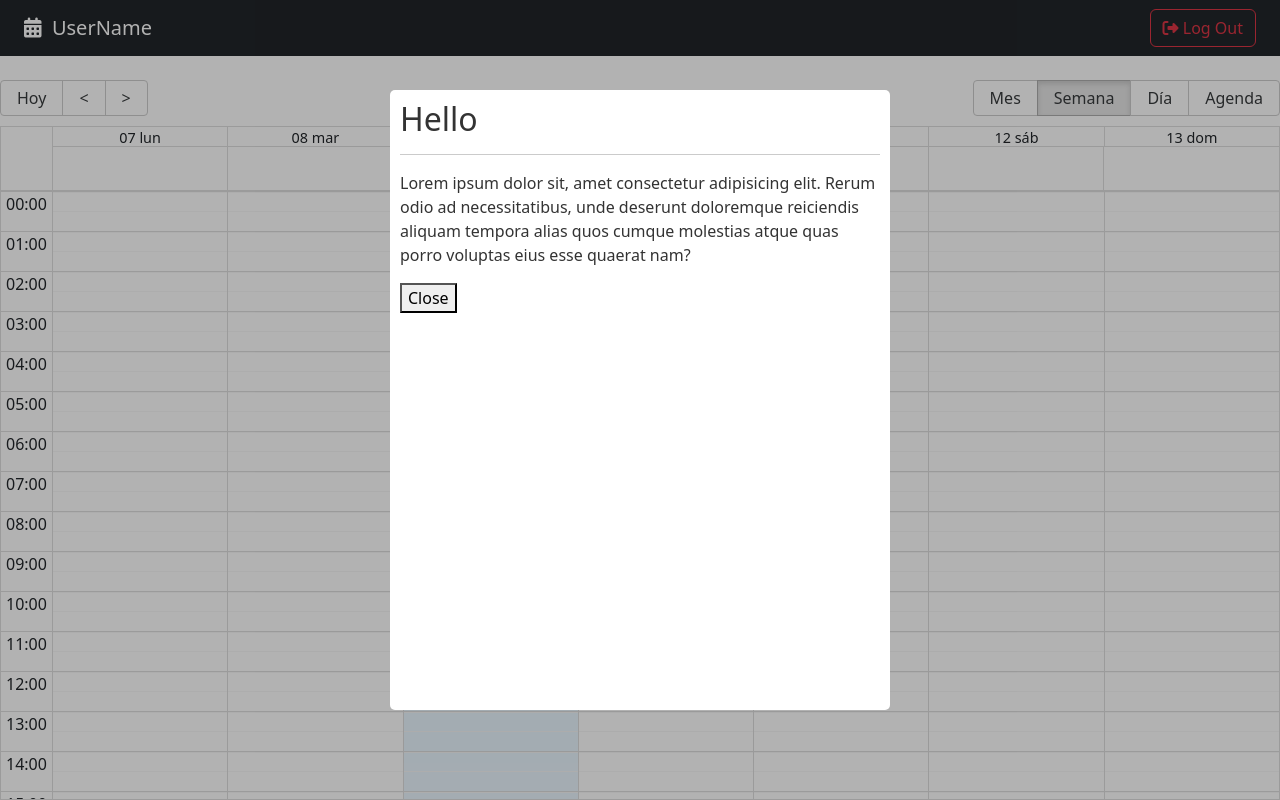
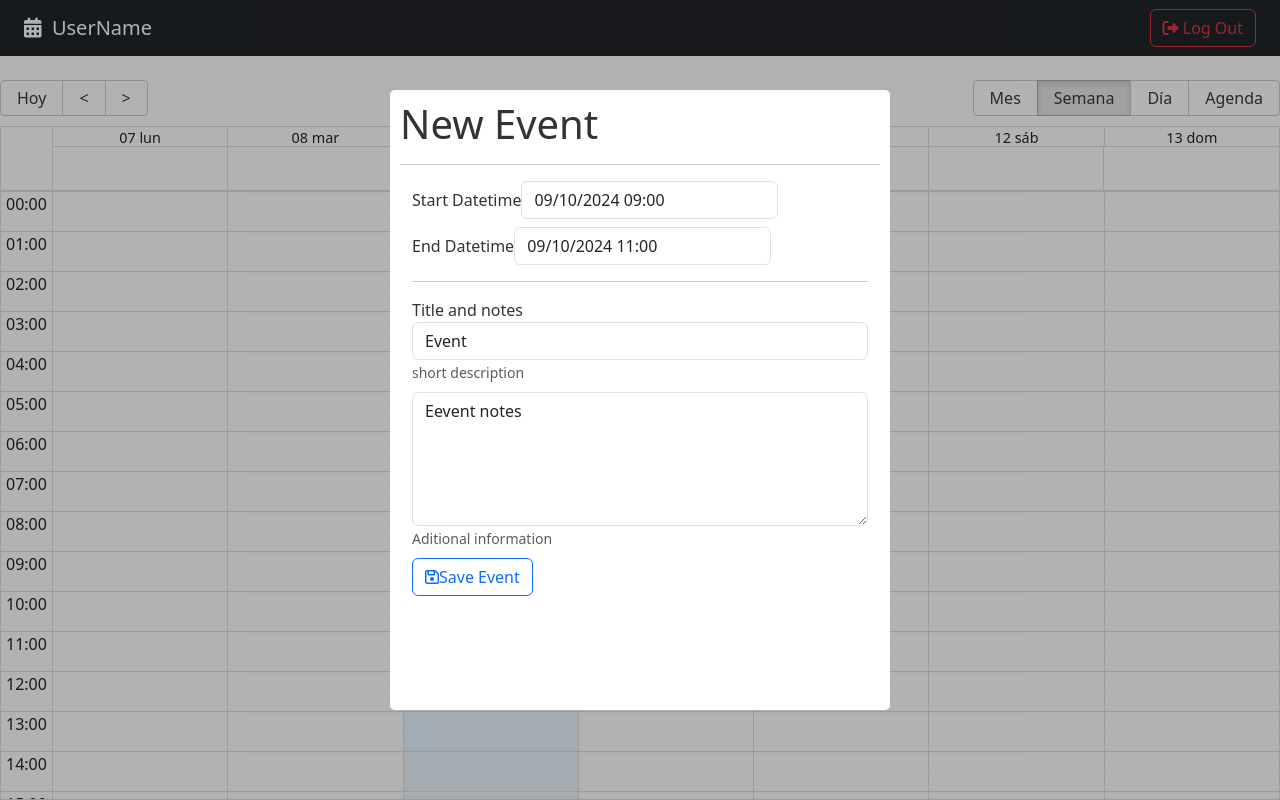
Before and after one commit to RicardoAlustiza/calendar-app, a React (Vite) app: page / in a window 1280 px wide. Built offline with nearby package versions, Linux system fonts and the light colour scheme.

Commit message:
Add CalendarModal form and date picker

```diff
--- a/package.json
+++ b/package.json
@@ -13,6 +13,7 @@
     "date-fns": "^4.1.0",
     "react": "^18.3.1",
     "react-big-calendar": "^1.15.0",
+    "react-datepicker": "^7.4.0",
     "react-dom": "^18.3.1",
     "react-modal": "^3.16.1",
     "react-router-dom": "6"
--- a/src/calendar/components/CalendarModals.jsx
+++ b/src/calendar/components/CalendarModals.jsx
@@ -1,5 +1,10 @@
 import { useState } from 'react';
+import { addHours } from 'date-fns';
 import Modal from 'react-modal';
+import DatePicker from "react-datepicker";
+
+import "react-datepicker/dist/react-datepicker.css";
+
 
 const customStyles = {
     content: {
@@ -18,9 +23,27 @@
 
     const [isOpen, setIsOpen] = useState(true);
 
+    const [formValues, setFormValues] = useState({
+        title: 'Event',
+        notes: 'Eevent notes',
+        start: new Date(),
+        end: addHours(new Date(), 2),
+    });
+
+    const onInputChange = ({ target }) => {
+        setFormValues({
+            ...formValues,
+            [target.name]: target.value
+        });
+    }
+
     const onCloseModal = () => {
         console.log('Modal closed');
         setIsOpen(false);
+    }
+
+    const onDateChange = (event, changing) => {
+        setFormValues({ ...formValues, [changing]: event });
     }
 
     return (
@@ -32,13 +55,68 @@
         overlayClassName="modal-fondo"
         closeTimeoutMS={200}
     >
-        <h2>Hello</h2>
+        <h1> New Event </h1>
         <hr />
-        <p>
-            Lorem ipsum dolor sit, amet consectetur adipisicing elit. Rerum odio ad necessitatibus, unde deserunt doloremque reiciendis aliquam tempora alias quos cumque molestias atque quas porro voluptas eius esse quaerat nam?
-        </p>
-        <button onClick={onCloseModal}>Close</button>
+        <form className="container">
 
+            <div className="form-group mb-2">
+                <label>Start Datetime</label>
+                <DatePicker
+                    selected={ formValues.start }
+                    onChange={(event) => onDateChange(event, 'start')}
+                    className="form-control"
+                    dateFormat={"dd/MM/yyyy HH:mm"}
+                />
+            </div>
+
+            <div className="form-group mb-2">
+                <label>End Datetime</label>
+                <DatePicker
+                    minDate={ formValues.start }
+                    selected={ formValues.end }
+                    onChange={(event) => onDateChange(event, 'end')}
+                    className="form-control"
+                    dateFormat={"dd/MM/yyyy HH:mm"}
+                />
+            </div>
+
+            <hr />
+            <div className="form-group mb-2">
+                <label>Title and notes</label>
+                <input
+                    type="text"
+                    className="form-control"
+                    placeholder="Event title"
+                    name="title"
+                    autoComplete="off"
+                    value={ formValues.title }
+                    onChange={onInputChange}
+                />
+                <small id="emailHelp" className="form-text text-muted">short description</small>
+            </div>
+
+            <div className="form-group mb-2">
+                <textarea
+                    type="text"
+                    className="form-control"
+                    placeholder="Notes"
+                    rows="5"
+                    name="notes"
+                    value={ formValues.notes }
+                    onChange={onInputChange}
+                ></textarea>
+                <small id="emailHelp" className="form-text text-muted">Aditional information</small>
+            </div>
+
+            <button
+                type="submit"
+                className="btn btn-outline-primary btn-block"
+            >
+                <i className="far fa-save"></i>
+                <span>Save Event</span>
+            </button>
+
+        </form>
     </Modal>
     )
 }
```
Also changed, not shown: 1 other file (tests, documents, lock files or other folders).
